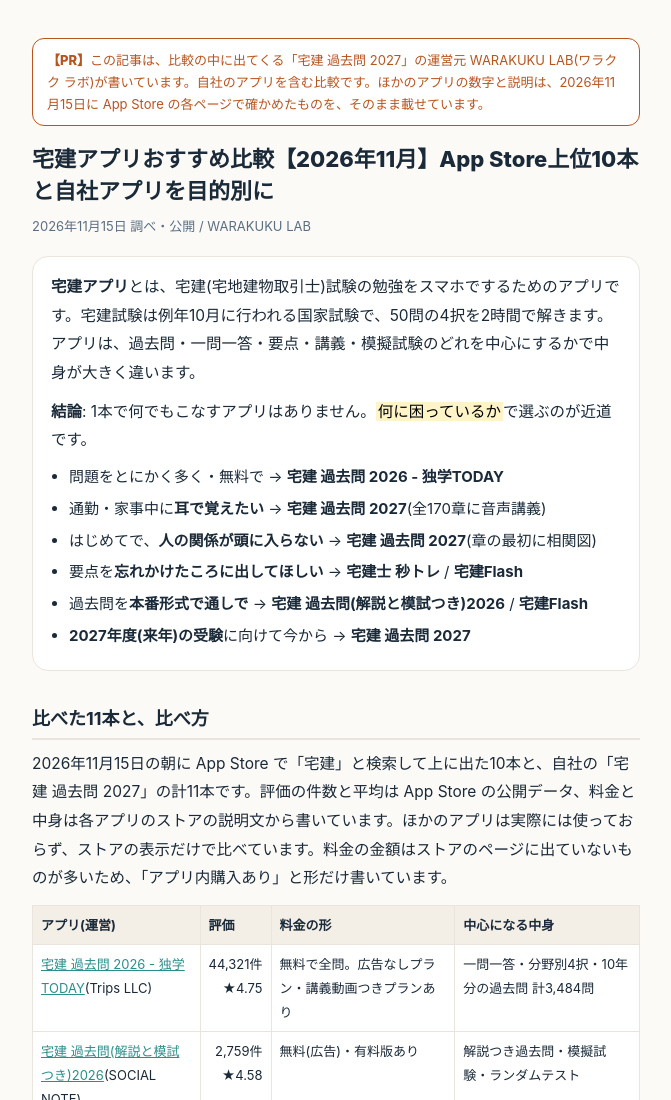
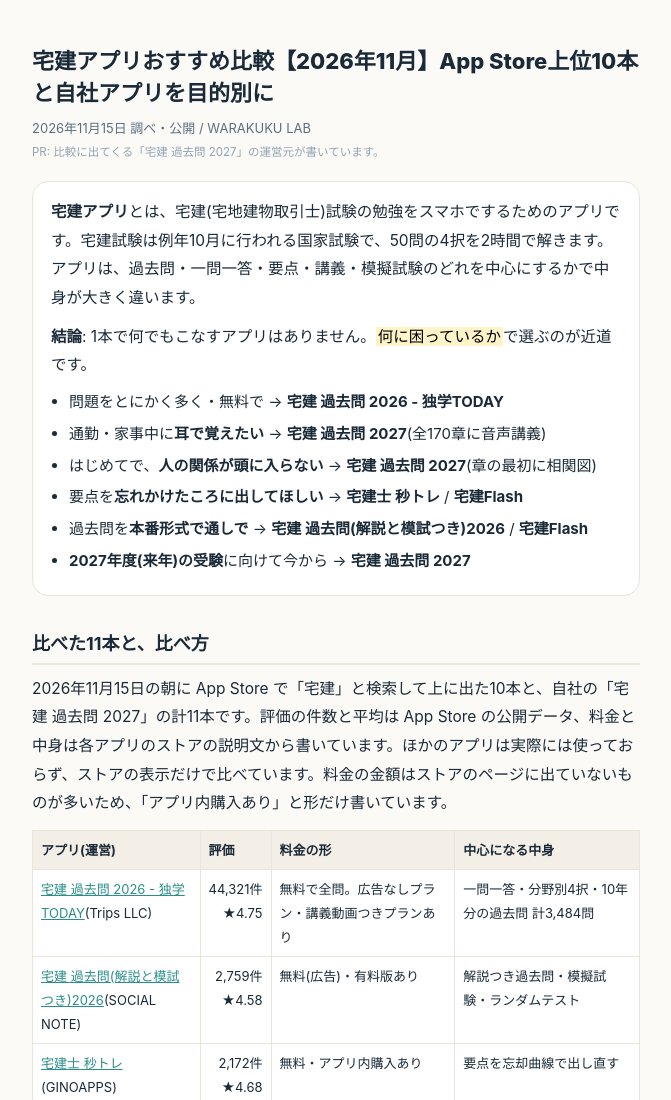
Before and after one commit to thama-dotcom/warakukulab-site, a plain HTML site: page takken-app-hikaku.html in a window 1280 px wide. Shown: the top 1100 px of the page, without its empty margins (304-975 px from the left). Drawn offline with Linux system fonts and the light colour scheme.

Commit message:
宅建アプリ比較: 冒頭の目立つPR枠をやめ、日付の下の小さな1行に(末尾の説明は残す)
Co-Authored-By: Claude Opus 5.5 <noreply@anthropic.com>

```diff
--- a/takken-app-hikaku.html
+++ b/takken-app-hikaku.html
@@ -4,11 +4,11 @@
 <meta charset="UTF-8">
 <meta name="viewport" content="width=device-width, initial-scale=1.0">
 <title>宅建アプリおすすめ比較【2026年11月】App Store上位10本と自社アプリを目的別に｜Warakuku Lab</title>
-<meta name="description" content="宅建(宅地建物取引士)試験の勉強アプリを、App Storeで「宅建」と検索した上位10本と自社アプリの計11本で比較。評価の件数・料金の形・中身を2026年11月15日にストアで確かめ、過去問を回したい・耳で覚えたい・図で理解したいなど目的別におすすめを整理しました。【PR】自社アプリを含みます。">
+<meta name="description" content="宅建(宅地建物取引士)試験の勉強アプリを、App Storeで「宅建」と検索した上位10本と自社アプリの計11本で比較。評価の件数・料金の形・中身を2026年11月15日にストアで確かめ、過去問を回したい・耳で覚えたい・図で理解したいなど目的別におすすめを整理しました(運営元の自社アプリを含みます)。">
 <link rel="canonical" href="https://warakukulab.com/takken-app-hikaku">
 <meta property="og:type" content="article">
 <meta property="og:title" content="宅建アプリおすすめ比較【2026年11月】目的別の選び方">
-<meta property="og:description" content="【PR】自社アプリを含む比較。App Store上位10本と自社アプリを、評価・料金・中身で比較。過去問・耳で覚える・図で理解する・2027年度受験など目的別に整理。">
+<meta property="og:description" content="App Store上位10本と自社アプリを、評価・料金・中身で比較。過去問・耳で覚える・図で理解する・2027年度受験など目的別に整理。">
 <meta property="og:url" content="https://warakukulab.com/takken-app-hikaku">
 <meta property="og:image" content="https://warakukulab.com/takken-icon.png">
 <meta name="twitter:card" content="summary">
@@ -90,8 +90,7 @@
   body{font-family:-apple-system,BlinkMacSystemFont,"Hiragino Sans","Noto Sans JP","Yu Gothic UI",sans-serif;
     background:var(--bg); color:var(--ink); line-height:1.85; font-size:16px; -webkit-font-smoothing:antialiased;}
   .wrap{max-width:640px; margin:0 auto; padding:28px max(16px, env(safe-area-inset-right)) 56px max(16px, env(safe-area-inset-left));}
-  .pr{border:1.5px solid var(--pr); color:var(--pr); background:#fff; border-radius:12px; padding:10px 14px; font-size:13px; line-height:1.7;}
-  .pr b{font-weight:800;}
+  .disc{margin-top:2px; font-size:11.5px; color:var(--faint);}
   h1{font-size:22px; line-height:1.45; font-weight:800; margin-top:18px;}
   .date{color:var(--sub); font-size:13px; margin-top:6px;}
   h2{font-size:18px; line-height:1.5; margin-top:34px; padding-bottom:6px; border-bottom:2px solid var(--line);}
@@ -128,10 +127,9 @@
 <body>
 <div class="wrap">
 
-  <p class="pr"><b>【PR】</b>この記事は、比較の中に出てくる「宅建 過去問 2027」の運営元 WARAKUKU LAB(ワラクク ラボ)が書いています。自社のアプリを含む比較です。ほかのアプリの数字と説明は、2026年11月15日に App Store の各ページで確かめたものを、そのまま載せています。</p>
-
   <h1>宅建アプリおすすめ比較【2026年11月】App Store上位10本と自社アプリを目的別に</h1>
   <p class="date">2026年11月15日 調べ・公開 / WARAKUKU LAB</p>
+  <p class="disc">PR: 比較に出てくる「宅建 過去問 2027」の運営元が書いています。</p>
 
   <div class="lead">
     <p><b>宅建アプリ</b>とは、宅建(宅地建物取引士)試験の勉強をスマホでするためのアプリです。宅建試験は例年10月に行われる国家試験で、50問の4択を2時間で解きます。アプリは、過去問・一問一答・要点・講義・模擬試験のどれを中心にするかで中身が大きく違います。</p>
```
